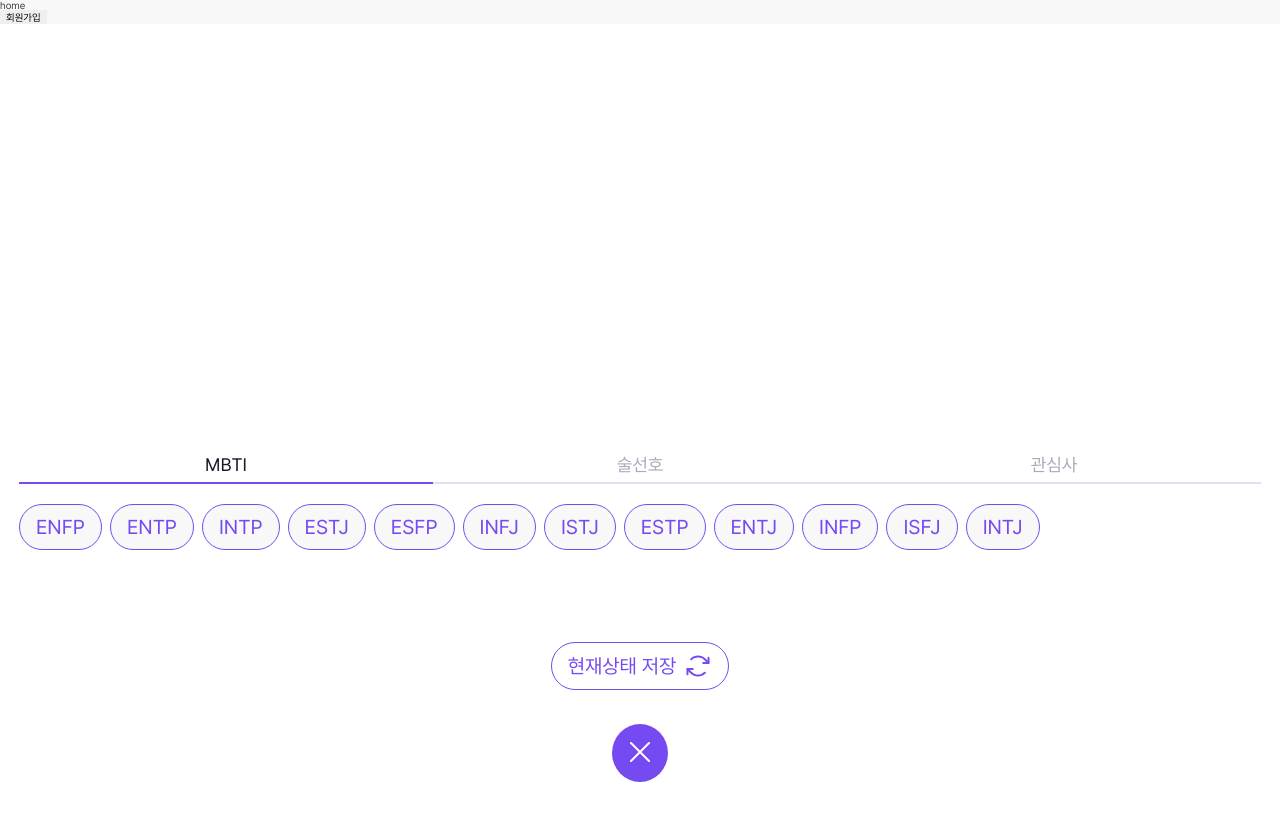
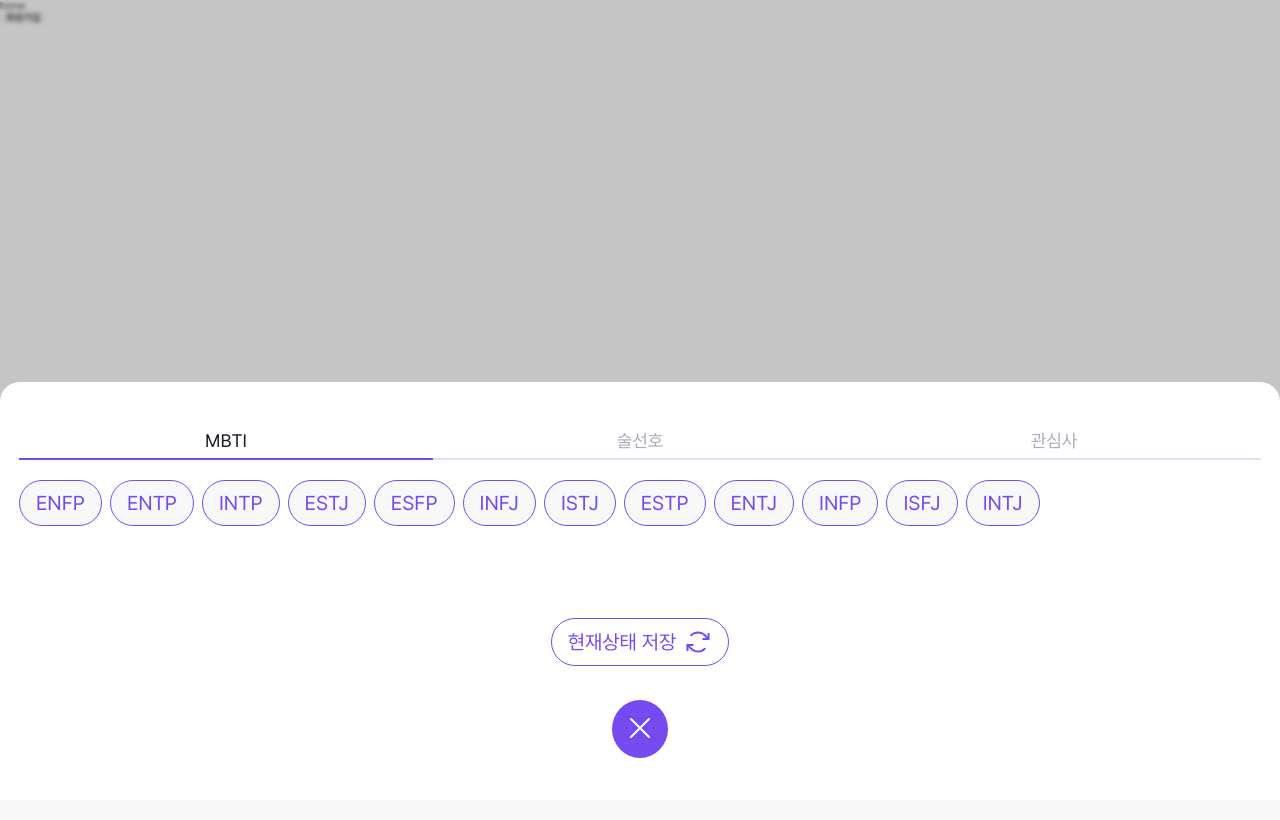
Before and after one commit to project-tingting/tingting_front, a Next.js app: page / in a window 1280 px wide. Shown: the top 820 px of the page. Built offline with nearby package versions, Linux system fonts and the light colour scheme.

Commit message:
#41 - Feat: 메인, 하단 팝업창 구현, 중간점검 코드 수정

```diff
--- a/components/Home/CloseButton.tsx
+++ b/components/Home/CloseButton.tsx
@@ -4,10 +4,17 @@ import styled from 'styled-components';
 
 import close from '../../public/assets/icons/Close.svg';
 
-export default function CloseButton() {
+type Props = {
+  onClick: React.Dispatch<React.SetStateAction<boolean>>;
+};
+
+export default function CloseButton({ onClick }: Props) {
+  const handleClickCloseButton = () => {
+    onClick((prev) => !prev);
+  };
   return (
     <StyledCloseButton>
-      <Image src={close} />
+      <Image src={close} onClick={handleClickCloseButton} />
     </StyledCloseButton>
   );
 }
--- a/components/Home/EditProfile.tsx
+++ b/components/Home/EditProfile.tsx
@@ -5,7 +5,11 @@ import EditInterest from './EditInterest';
 import EditMbti from './EditMbti';
 import CloseButton from './CloseButton';
 
-export default function EditProfile() {
+type Props = {
+  onClick: React.Dispatch<React.SetStateAction<boolean>>;
+};
+
+export default function EditProfile({ onClick }: Props) {
   const [tab, setTab] = useState(0);
   const editList = ['MBTI', '술선호', '관심사'];
 
@@ -14,6 +18,7 @@ export default function EditProfile() {
   };
 
   return (
+    <StyledBackground>
       <BackGround>
         <Wrapper>
           <NavUl>
@@ -31,18 +36,25 @@ export default function EditProfile() {
           {tab === 1 && <EditAlcohol />}
           {tab === 2 && <EditInterest />}
           <ButtonContainer>
-          <CloseButton />
+            <CloseButton onClick={onClick} />
           </ButtonContainer>
         </Wrapper>
       </BackGround>
+    </StyledBackground>
   );
 }
+
+const StyledBackground = styled.section`
+  width: 100%;
+  position: absolute;
+  top: 0;
+`;
 
 const BackGround = styled.div`
   height: 100vh;
   position: relative;
-  background: linear-gradient(180deg, #ffffff 50%, rgba(255, 255, 255, 0.5) 100%);
-  backdrop-filter: blur(5px);
+  background: rgba(0, 0, 0, 0.2);
+  backdrop-filter: blur(2px);
 `;
 
 const Wrapper = styled.article`
--- a/core/api/baseInstance.ts
+++ b/core/api/baseInstance.ts
@@ -1,7 +1,7 @@
 import axios from 'axios';
 
 export const userAPI = axios.create({
-  baseURL: 'http://52.79.235.50:8080/tingting/user',
+  baseURL: 'http://13.124.248.38:8080//tingting/user',
   //   headers: {
   //     'Content-type': 'application/json',
   //   },
--- a/pages/join/university.tsx
+++ b/pages/join/university.tsx
@@ -28,7 +28,7 @@ export default function school() {
   }, [schoolEmail]);
 
   const handleClickContinueButton = useCallback(() => {
-    Router.push('/');
+    Router.push('/join/completed');
   }, []);
   return (
     <>
--- a/pages/profile/completed.tsx
+++ b/pages/profile/completed.tsx
@@ -6,7 +6,7 @@ import Notice from '../../components/Notice';
 export default function completed() {
   useEffect(() => {
     setTimeout(() => {
-      Router.push('/'); // HOME으로 바꾸기
+      Router.push('/home/8294985024f44343bdbfe80bb6aea716'); // HOME으로 바꾸기
     }, 2000);
   }, []);
   return (
```
Also changed, not shown: components/home/BottomNavigation.tsx (+15 -6 lines). Lines whose indentation alone changed are shown as unchanged.
